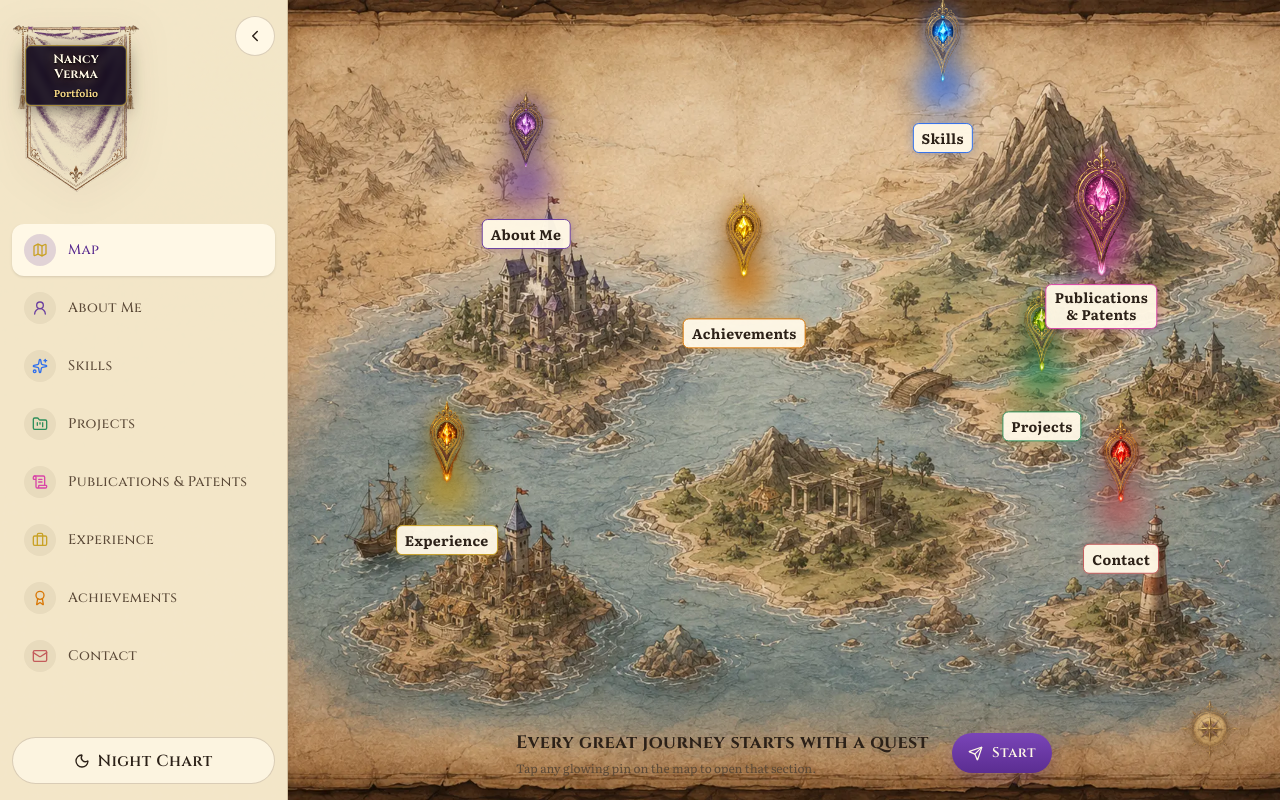
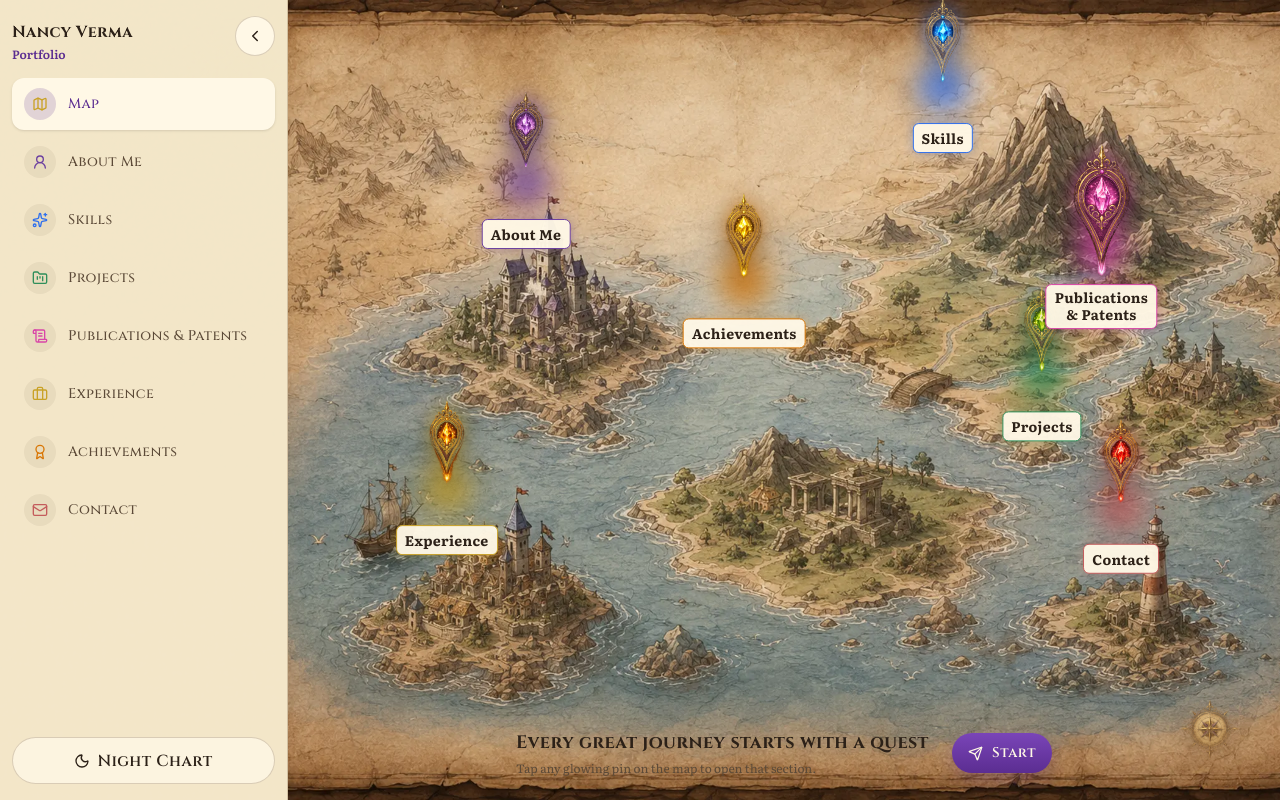
Before and after one commit to Nancy20052020/Nancy_portfolio_new, a Next.js app: page / in a window 1280 px wide. Built offline with nearby package versions, Linux system fonts and the light colour scheme.

Commit message:
Remove purple banner graphic behind Nancy Verma branding
Replace the sidebar banner image with plain text branding so the
decorative purple shield no longer appears behind the name.

Co-authored-by: Nancy20052020 <Nancy20052020@users.noreply.github.com>

```diff
--- a/src/components/Sidebar.tsx
+++ b/src/components/Sidebar.tsx
@@ -1,7 +1,6 @@
 "use client";
 
 import type { ComponentType } from "react";
-import Image from "next/image";
 import {
   Award,
   Briefcase,
@@ -75,25 +74,13 @@ export function Sidebar({
             collapsed ? "md:justify-center" : "justify-between"
           }`}
         >
-          <div className={`relative ${collapsed ? "md:hidden" : ""} w-[8rem] shrink-0`}>
-            <Image
-              src="/quest/banner.png"
-              alt={`${profile.name} Portfolio`}
-              width={380}
-              height={570}
-              className="banner-asset h-auto w-full"
-              unoptimized
-            />
-            <div className="absolute inset-x-[10%] top-[15%] flex flex-col items-center text-center">
-              <div className="banner-title-plate rounded-md px-2 py-1.5">
-                <p className="banner-title-text font-[family-name:var(--font-cinzel)] text-[0.78rem] font-extrabold leading-tight tracking-[0.02em]">
-                  {profile.brand}
-                </p>
-                <p className="banner-subtitle-text mt-1 text-[0.62rem] font-semibold leading-tight">
-                  {profile.tagline}
-                </p>
-              </div>
-            </div>
+          <div className={`min-w-0 ${collapsed ? "md:hidden" : ""} flex-1 pt-1`}>
+            <p className="font-[family-name:var(--font-cinzel)] text-base font-extrabold tracking-wide text-[color:var(--parchment-ink)]">
+              {profile.brand}
+            </p>
+            <p className="mt-0.5 text-xs font-semibold text-[color:var(--banner)]">
+              {profile.tagline}
+            </p>
           </div>
 
           {/* Mobile: close only. Desktop: collapse only. Never both. */}
```
